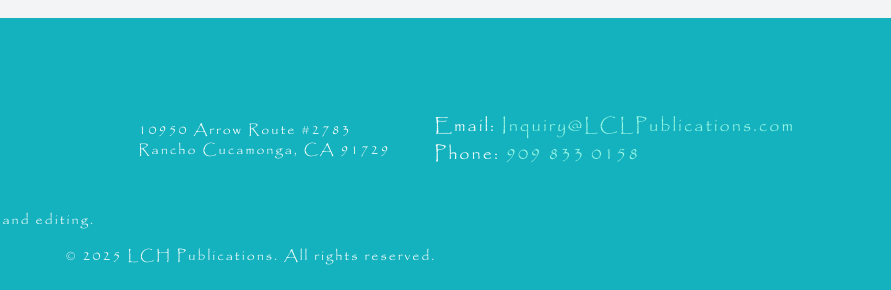
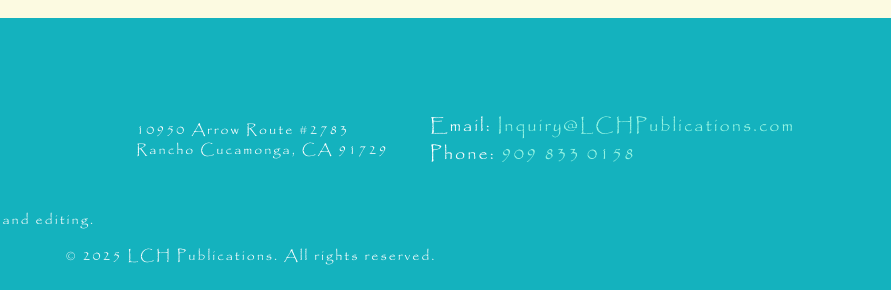
Before and after one commit to wamae-ndiritu/lch-publications, a plain HTML site: page index.html in a window 1280 px wide. Shown: the part 3654-3944 px from the top of the page, 389-1280 px from the left. Drawn offline with nearby package versions, Linux system fonts and the light colour scheme.

Commit message:
Change background color to cream

```diff
--- a/index.html
+++ b/index.html
@@ -73,7 +73,7 @@
     </script>
 </head>
 
-<body class="relative bg-gray-100 text-gray-900 overflow-x-hidden relative">
+<body class="relative bg-[#fcfae1] text-gray-900 overflow-x-hidden relative">
     <!-- Navigation Bar -->
     <nav class="pr-4 md:px-6 bg-white shadow-lg flex items-center justify-between">
         <!-- Logo -->
@@ -422,8 +422,8 @@
                 <div>
                     <p class="text-lg mt-2">
                         Email:
-                        <a href="mailto:Inquiry@LCLPublications.com"
-                            class="text-teal-200 hover:underline">Inquiry@LCLPublications.com</a>
+                        <a href="mailto:Inquiry@LCHPublications.com"
+                            class="text-teal-200 hover:underline">Inquiry@LCHPublications.com</a>
                     </p>
                     <p class="text-lg">
                         Phone:
```
